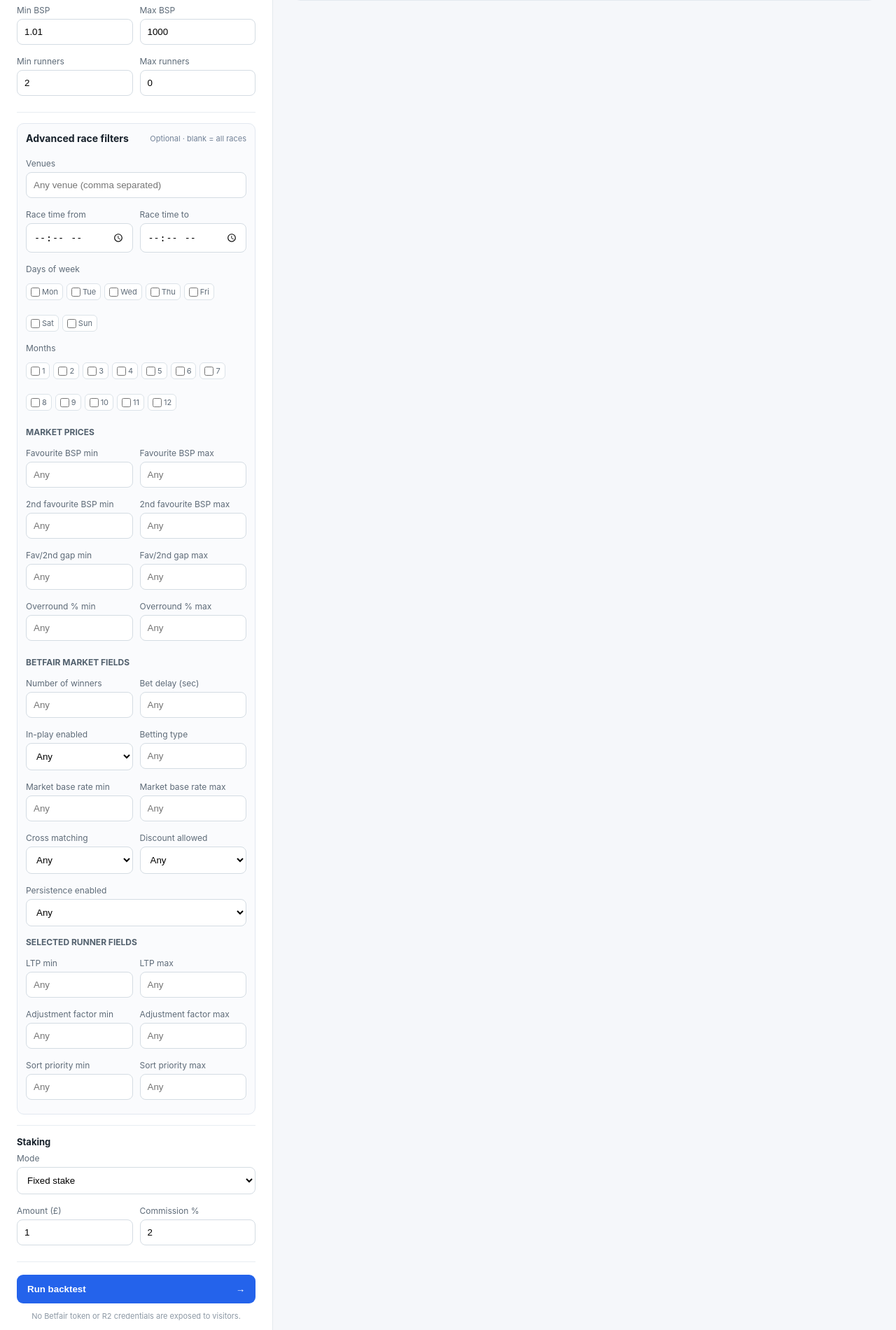
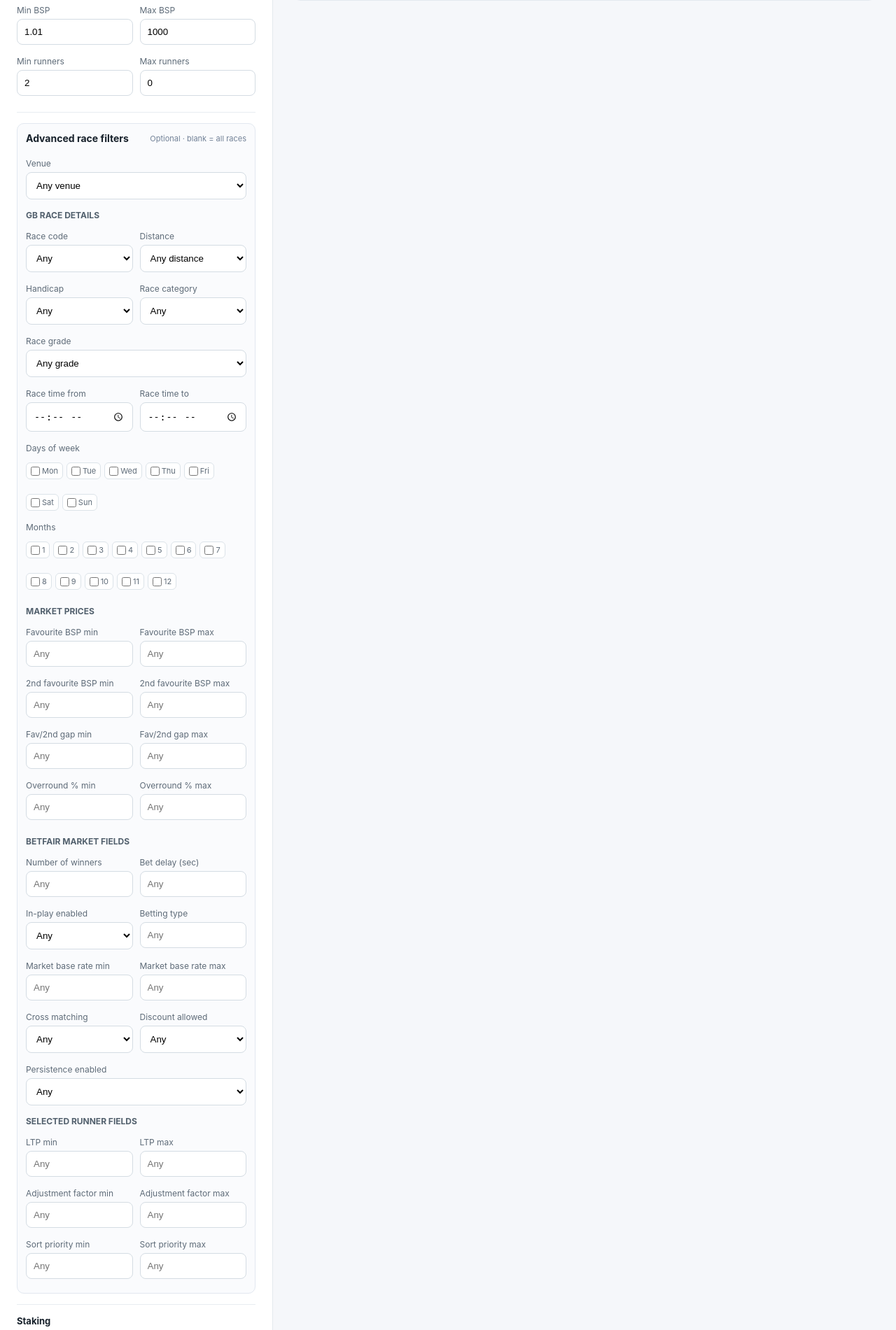
Before and after one commit to martyloo/betfair-strategy-lab, a FastAPI app: page / in a window 1280 px wide, after a click that opens the changed part. Shown: the part 818-2719 px from the top of the page at 70% size. Run offline with FastAPI, Linux system fonts and the light colour scheme; data that the repository does not hold is empty; parts of the project's set-up code (start-up, migrations or seed data) failed here and were passed over; some libraries are stand-ins or nearby versions.

Commit message:
Update index.html

```diff
--- a/betfair_public_web_mvp_v2_with_admin_v1 2/app/templates/index.html
+++ b/betfair_public_web_mvp_v2_with_admin_v1 2/app/templates/index.html
@@ -5,7 +5,13 @@
 <section><h3>Countries</h3><div id="countries" class="countries">{% for c in countries %}<label><input type="checkbox" value="{{c}}" {% if c=='GB' %}checked{% endif %}><span>{{c}}</span></label>{% endfor %}</div></section>
 <section><h3>Strategy</h3><label>Selection rule<select id="strategy"><option>Lay longest outsider</option><option>Back longest outsider</option><option>Lay favourite</option><option>Back favourite</option><option>Lay Nth favourite</option><option>Back Nth favourite</option></select></label><label>Nth favourite<input id="nth" type="number" value="2" min="1"></label><div class="two"><label>Min BSP<input id="minOdds" type="number" value="1.01" step=".01"></label><label>Max BSP<input id="maxOdds" type="number" value="1000" step=".01"></label></div><div class="two"><label>Min runners<input id="minRunners" type="number" value="2"></label><label>Max runners<input id="maxRunners" type="number" value="0"></label></div></section>
 <section><details class="advanced"><summary><b>Advanced race filters</b><span>Optional · blank = all races</span></summary><div class="advancedbody">
-<label>Venues<input id="venues" placeholder="Any venue (comma separated)"></label><div class="two"><label>Race time from<input id="timeFrom" type="time"></label><label>Race time to<input id="timeTo" type="time"></label></div>
+<label>Venue<select id="venues"><option value="">Any venue</option></select></label>
+<h4>GB race details</h4>
+<div class="two"><label>Race code<select id="raceCode"><option value="">Any</option><option>Flat</option><option>Hurdle</option><option>Chase</option><option>NH Flat / Bumper</option></select></label>
+<label>Distance<select id="distance"><option value="">Any distance</option></select></label></div>
+<div class="two"><label>Handicap<select id="handicap"><option value="">Any</option><option>Handicap</option><option>Non-handicap</option></select></label>
+<label>Race category<select id="raceCategory"><option value="">Any</option><option>Maiden</option><option>Novice</option><option>Nursery</option><option>Stakes</option><option>Conditions</option><option>Selling</option><option>Claiming</option><option>Other</option></select></label></div>
+<label>Race grade<select id="raceGrade"><option value="">Any grade</option><option>Group 1</option><option>Group 2</option><option>Group 3</option><option>Grade 1</option><option>Grade 2</option><option>Grade 3</option><option>Listed</option></select></label><div class="two"><label>Race time from<input id="timeFrom" type="time"></label><label>Race time to<input id="timeTo" type="time"></label></div>
 <label>Days of week<div class="checks" id="days"><label><input type="checkbox" value="0">Mon</label><label><input type="checkbox" value="1">Tue</label><label><input type="checkbox" value="2">Wed</label><label><input type="checkbox" value="3">Thu</label><label><input type="checkbox" value="4">Fri</label><label><input type="checkbox" value="5">Sat</label><label><input type="checkbox" value="6">Sun</label></div></label>
 <label>Months<div class="checks" id="months">{% for m in range(1,13) %}<label><input type="checkbox" value="{{m}}">{{m}}</label>{% endfor %}</div></label>
 <h4>Market prices</h4><div class="two"><label>Favourite BSP min<input id="favMin" type="number" step=".01" placeholder="Any"></label><label>Favourite BSP max<input id="favMax" type="number" step=".01" placeholder="Any"></label></div>
```
